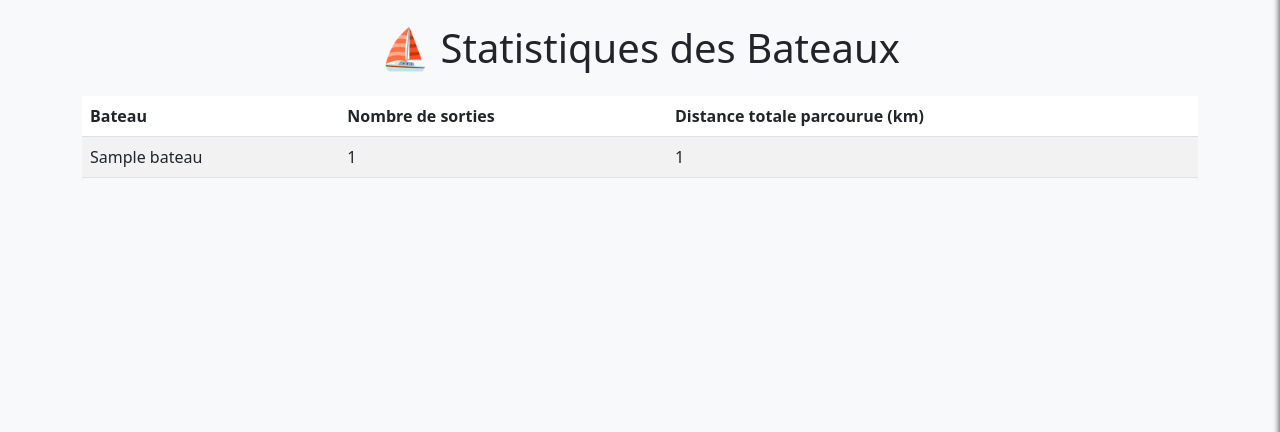
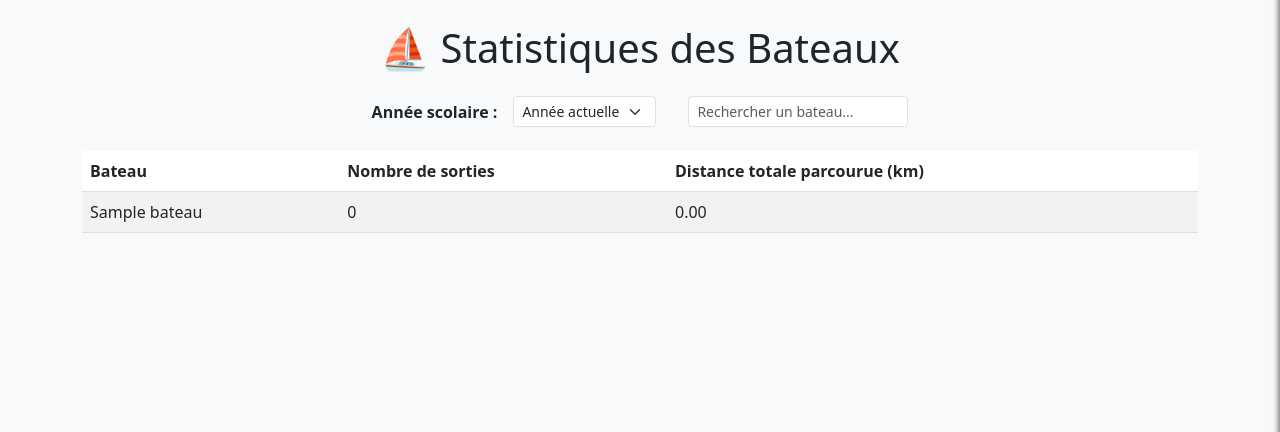
Before and after one commit to martintinC/acoobase, a Django app: page /cahierDeSorties/statistiques_bateaux/ in a window 1280 px wide. Shown: the part 56-488 px from the top of the page. Run offline with Django 5.2, Linux system fonts and the light colour scheme; tables that the repository leaves empty hold one stand-in row (Sample ...).

Commit message:
[Page de statistiques bateaux] Ajout d'une recherche de bateau, tri par distance parcourue, selection periode

```diff
--- a/cahierDeSorties/static/js/statistiques_bateaux.js
+++ b/cahierDeSorties/static/js/statistiques_bateaux.js
@@ -0,0 +1,19 @@
+document.addEventListener("DOMContentLoaded", function() {
+    const searchInput = document.getElementById("searchInput");
+    const table = document.getElementById("bateauxTable");
+    const rows = table.tBodies[0].rows;
+
+    searchInput.addEventListener("input", function() {
+        const filter = searchInput.value.toLowerCase();
+
+        for (let row of rows) {
+            const bateauNom = row.cells[0].textContent.toLowerCase();
+
+            if (bateauNom.includes(filter)) {
+                row.style.display = "";
+            } else {
+                row.style.display = "none";
+            }
+        }
+    });
+});
--- a/cahierDeSorties/templates/cahierDeSorties/statistiques_bateaux.html
+++ b/cahierDeSorties/templates/cahierDeSorties/statistiques_bateaux.html
@@ -6,7 +6,20 @@
 {% block content %}
 <h1 class="text-center mb-4">⛵ Statistiques des Bateaux</h1>
 
-    <table class="table table-striped">
+<form method="get" class="mb-4 d-flex align-items-center gap-3 justify-content-center flex-wrap">
+    <label for="yearSelect" class="mb-0 fw-semibold">Année scolaire :</label>
+    <select name="year" id="yearSelect" class="form-select form-select-sm w-auto" onchange="this.form.submit()">
+        <option value="current" {% if selected_year == "current" %}selected{% endif %}>Année actuelle</option>
+        <option value="total" {% if selected_year == "total" %}selected{% endif %}>Total</option>
+        {% for year in years %}
+            <option value="{{ year }}" {% if selected_year|stringformat:"s" == year|stringformat:"s" %}selected{% endif %}>{{ year }} - {{ year|add:"1" }}</option>
+        {% endfor %}
+    </select>
+
+    <input type="text" id="searchInput" placeholder="Rechercher un bateau..." class="form-control form-control-sm w-auto ms-3" style="min-width: 200px;">
+</form>
+
+<table class="table table-striped" id="bateauxTable">
     <thead>
         <tr>
             <th>Bateau</th>
@@ -19,9 +32,15 @@
             <tr>
                 <td>{{ bateau.nom }}</td>
                 <td>{{ bateau.nombre_sorties }}</td>
-                    <td>{{ bateau.total_distance }}</td>
+                <td>{{ bateau.total_distance|floatformat:2 }}</td>
+            </tr>
+        {% empty %}
+            <tr>
+                <td colspan="3" class="text-center">Aucune donnée disponible pour cette période.</td>
             </tr>
         {% endfor %}
     </tbody>
 </table>
+
+<script src="{% static 'js/statistiques_bateaux.js' %}"></script>
 {% endblock %}
--- a/cahierDeSorties/views.py
+++ b/cahierDeSorties/views.py
@@ -242,13 +242,38 @@ def statistiques_rameurs(request):
 # Page des statistiques bateaux
 # =========================================================================================
 def statistiques_bateaux(request):
-    # Récupération des statistiques par bateau
+    selected_year = request.GET.get('year', 'current')
+
+    today = date.today()
+    current_year = today.year if today.month >= 9 else today.year - 1
+    years = list(range(current_year, current_year - 5, -1))
+
+    start_date, end_date = None, None
+
+    if selected_year == 'current':
+        start_date = date(current_year, 9, 1)
+        end_date = date(current_year + 1, 8, 31)
+    elif selected_year == 'total':
+        start_date, end_date = None, None
+    else:
+        try:
+            selected_year_int = int(selected_year)
+            start_date = date(selected_year_int, 9, 1)
+            end_date = date(selected_year_int + 1, 8, 31)
+        except ValueError:
+            selected_year = 'current'
+            start_date = date(current_year, 9, 1)
+            end_date = date(current_year + 1, 8, 31)
+
     bateaux = Bateau.objects.all()
-
     stats = []
     for bateau in bateaux:
-        total_distance = Sortie.objects.filter(bateau=bateau).aggregate(Sum('distance'))['distance__sum'] or 0
-        nombre_sorties = Sortie.objects.filter(bateau=bateau).count()
+        sorties = Sortie.objects.filter(bateau=bateau)
+        if start_date and end_date:
+            sorties = sorties.filter(debut__date__range=(start_date, end_date))
+
+        total_distance = sorties.aggregate(Sum('distance'))['distance__sum'] or 0
+        nombre_sorties = sorties.count()
 
         stats.append({
             "nom": bateau.nom,
@@ -256,7 +281,15 @@ def statistiques_bateaux(request):
             "nombre_sorties": nombre_sorties
         })
 
-    return render(request, "cahierDeSorties/statistiques_bateaux.html", {"stats": stats})
+    stats = sorted(stats, key=lambda x: x['total_distance'], reverse=True)
+
+    context = {
+        "stats": stats,
+        "years": years,
+        "selected_year": selected_year,
+    }
+    return render(request, "cahierDeSorties/statistiques_bateaux.html", context)
+
 
 
 # =========================================================================================
```
Lines whose indentation alone changed are shown as unchanged.
